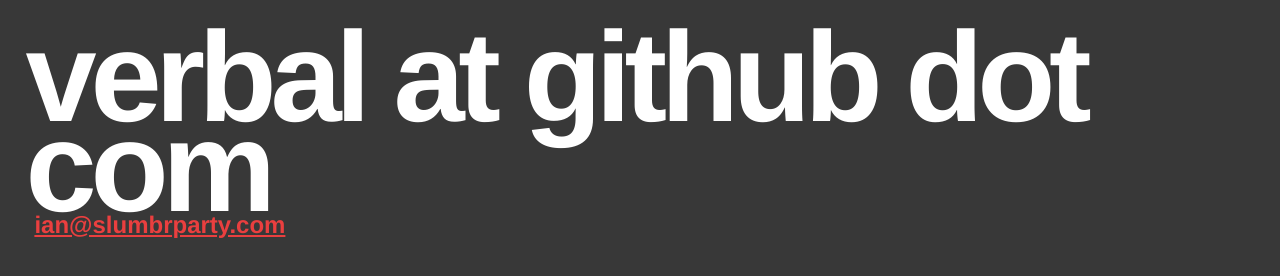
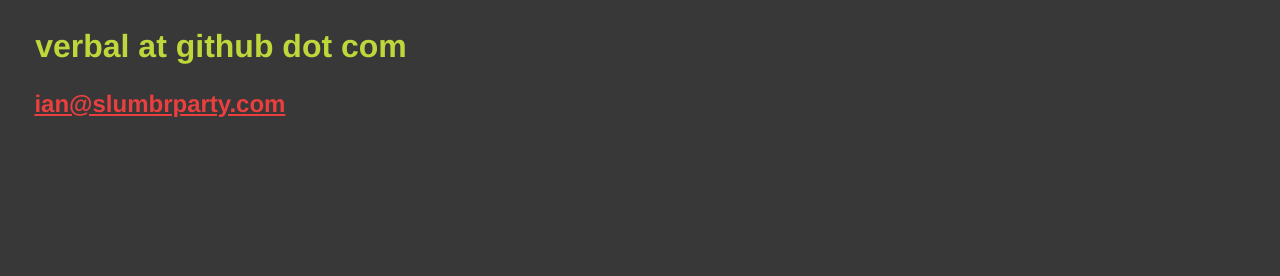
Before and after one commit to verbal/verbal.github.com, a plain HTML site: page index.html in a window 1280 px wide. Drawn offline with Linux system fonts and the light colour scheme.

Commit message:
fixing my github page

```diff
--- a/index.html
+++ b/index.html
@@ -8,7 +8,9 @@
   <meta http-equiv="Content-Type" content="text/html; charset=utf-8" />
 </head>
 <body>
-  <h1>verbal at github dot com</h1>
+  <h2>verbal at github dot com</h2>
+  <p>
   <h3><a href="mailto:ian@slumbrparty.com">ian@slumbrparty.com</a></h3>
+  </p>
 </body>
 </html>
```
